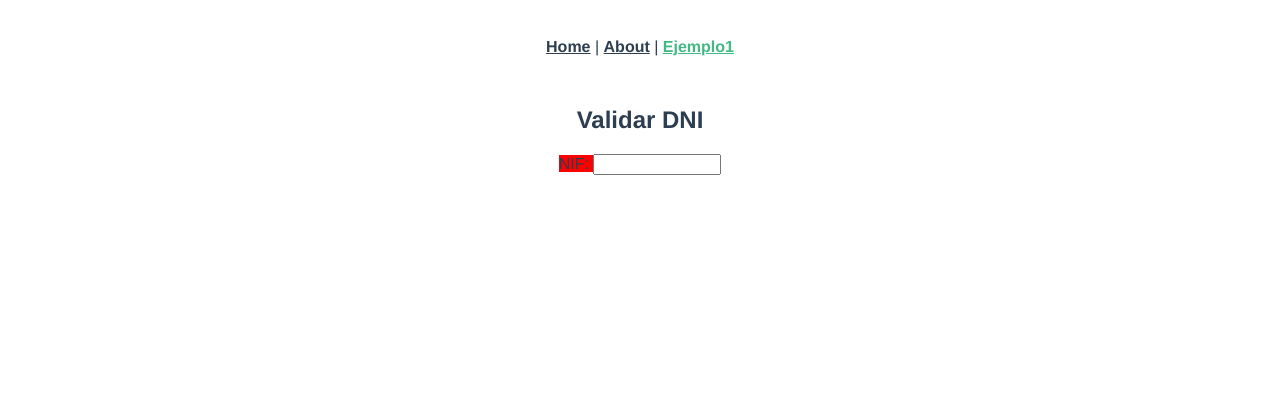
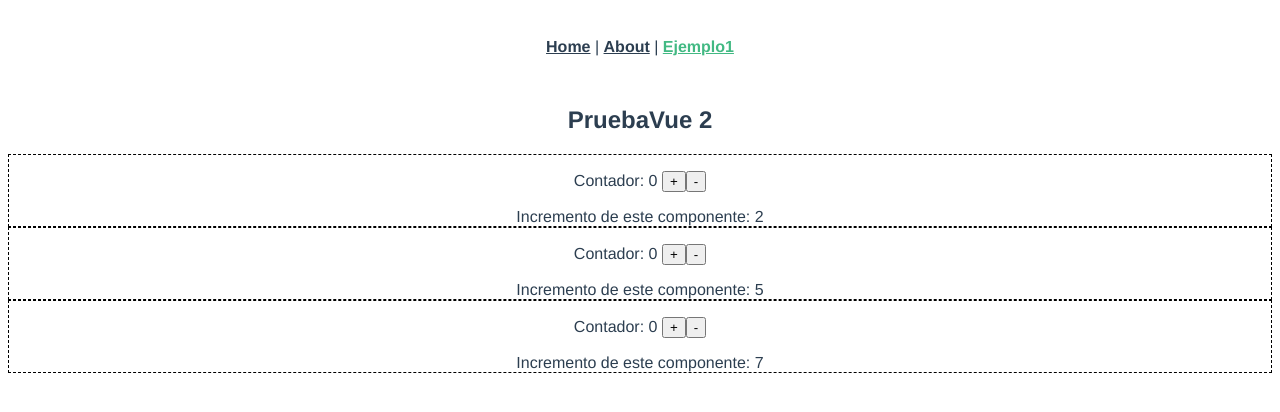
Before and after one commit to rosepernia/ejercicios-vue, a Vue app: page /ejemplo1 in a window 1280 px wide. Shown: the top 412 px of the page. Built offline with nearby package versions, Linux system fonts and the light colour scheme.

Commit message:
Cambios en Prueba Vue 2

```diff
--- a/src/components/EjercicioDni.vue
+++ b/src/components/EjercicioDni.vue
@@ -1,51 +1,66 @@
 <template>
   <div>
-      <label>NIF: </label>
-    <input id="texto"/>
+    <label :class="clases">{{ etiqueta }}</label>
+    <input @keypress="probarDni" id="texto" />
   </div>
 </template>
 
 <script>
-import {ref} from 'vue'
+import { ref, reactive } from "vue";
 export default {
-  name: "Imagentexto",
+  name: "EjercicioDNI",
   props: {
-    cabreo: {
-      type: Number,
-      default:0,
-      required:true
-    }
+    etiqueta: {
+      type: String,
+      default: "NIF: ",
+    },
   },
-  setup(props){
-    let cabreoActual=ref(props.cabreo)
 
-    const enfadar=()=>{
-      cabreoActual.value++
+  setup(props) {
+    /* let textoDni=ref("") */
+    let etiquetaActual = ref(props.etiqueta);
+
+    /* const regEx=new RegExp('^\d{8}[a-zA-Z]{1}$')  */
+    /* const regEx = new RegExp("/([a-z]|[A-Z]|[0-9])[0-9]{7}([a-z]|[A-Z]|[0-9])/") */
+    let expresion = /([a-z]|[A-Z]|[0-9])[0-9]{7}([a-z]|[A-Z]|[0-9])/
+    let clases = ref("rojo");
+
+    const probarDni = (e) => {
+      if (expresion.test(e.target.value)) {
+        clases.value = "verde"
+      }
+       else{
+          clases.value="rojo"
+       }
+      console.log(e.target.value)
+
     }
 
     return {
-      cabreoActual,
-      enfadar
-    }
-  }
-}
+      etiquetaActual,
+      probarDni,
+      clases,
+    };
+  },
+};
 </script>
 
 
 <style scoped lang="scss" >
-
-#texto{
-   width: 120px;
-
+#texto {
+  width: 120px;
 }
-label{
-    background: red;
+.rojo {
+  background: red;
+}
+.verde {
+  background: green;
 }
 
-button{
+button {
   border: 2px solid rgb(175, 113, 199);
   background: transparent;
   border-radius: 6px;
-  cursor: pointer
+  cursor: pointer;
 }
 </style>
--- /dev/null
+++ b/src/components/Reactividad.vue
@@ -0,0 +1,54 @@
+<template>
+  <div class="reactividad">
+    <p>{{contador.titulo}}: {{contador.valor}}
+       <button @click="sumar">+</button>
+       <button @click="restar">-</button>
+    </p>
+    <div class="leyenda">Incremento de este componente: {{incremento}}</div>
+  </div>
+</template>
+
+<script>
+import {ref, reactive} from 'vue'
+
+export default {
+  name:'Reactividad',
+  props:{
+    inc: {
+        type:Number,
+        default:1
+    }
+  },
+  setup(props){
+
+      let incremento=parseInt(props.inc)
+      let contador=reactive({
+           titulo:'Contador',
+           valor:0
+      })
+
+      const sumar=()=>{
+         contador.valor+=incremento
+         console.log(contador)
+      }
+
+       const restar=()=>{
+         contador.value-=incremento
+         console.log(contador)
+      }
+
+     ///debajo de return no se pone nada
+      return{
+        contador,incremento,
+        sumar,restar
+      }
+  }
+}
+</script>
+
+<style scoped lang="scss" >
+  .reactividad{
+    border:1px dashed black;
+  }
+
+ </style>
--- a/src/views/About.vue
+++ b/src/views/About.vue
@@ -1,20 +1,19 @@
 <template>
   <div class="about">
-    <h1>MIAU!!!</h1>
-    <Imagentexto cabreo="2"/>
+   <h1>Ejercicio DNI</h1>
+    <EjercicioDni  etiqueta="Holiii" />
 
+    <!-- <p><pre>&lt;xInput label='NIF:'mask='^\d{8}[a-zA-Z]{1}$'&gt;</pre></p> -->
+    <!-- <xInput label='NIF:' mask='^\d{8}[a-zA-Z]{1}$'/> -->
   </div>
 </template>
 
+<script>
+import EjercicioDni from '@/components/EjercicioDni.vue'
 
-<script>
-
-import Imagentexto from '@/components/Imagentexto.vue'
-
- export default {
-  name: 'About',
-  components: {
-    Imagentexto
-  }
+export default {
+   components: {
+       EjercicioDni
+   }
 }
 </script>
--- a/src/views/Ejemplo1.vue
+++ b/src/views/Ejemplo1.vue
@@ -1,17 +1,18 @@
 <template>
  <div>
-  <h2>Validar DNI</h2>
-  <EjercicioDni/>
+  <h2>PruebaVue 2</h2>
+  <Reactividad inc="2"/>
+  <Reactividad inc="5"/>
+  <Reactividad inc="7"/>
  </div>
 </template>
 
 <script>
-import EjercicioDni from '@/components/EjercicioDni.vue'
+import Reactividad from '@/components/Reactividad.vue'
 
 export default {
-   name:'Ejemplo1',
    components: {
-       EjercicioDni
+       Reactividad
    }
 }
 </script>
--- a/src/views/Home.vue
+++ b/src/views/Home.vue
@@ -1,30 +1,25 @@
 <template>
- <!--  <div class="home">
+  <div class="home">
     <img alt="Vue logo" src="../assets/logo.png">
     <HelloWorld msg="Welcome to Your Vue.js App"/>
-  </div> -->
+  </div>
 
-  <div>
+  <!-- div>
     <h1>Welcome!!</h1>
      <Imagentexto cabreo="5"/>
-  </div>
+  </div> -->
 </template>
 
 <script>
 // @ is an alias to /src
-/* import HelloWorld from '@/components/HelloWorld.vue' */
-import Imagentexto from '@/components/Imagentexto.vue'
+ import HelloWorld from '@/components/HelloWorld.vue'
 
-/* export default {
+
+ export default {
   name: 'Home',
   components: {
     HelloWorld
   }
-} */
-export default {
-  name: 'Home',
-  components: {
-    Imagentexto
-  }
 }
+
 </script>
```
